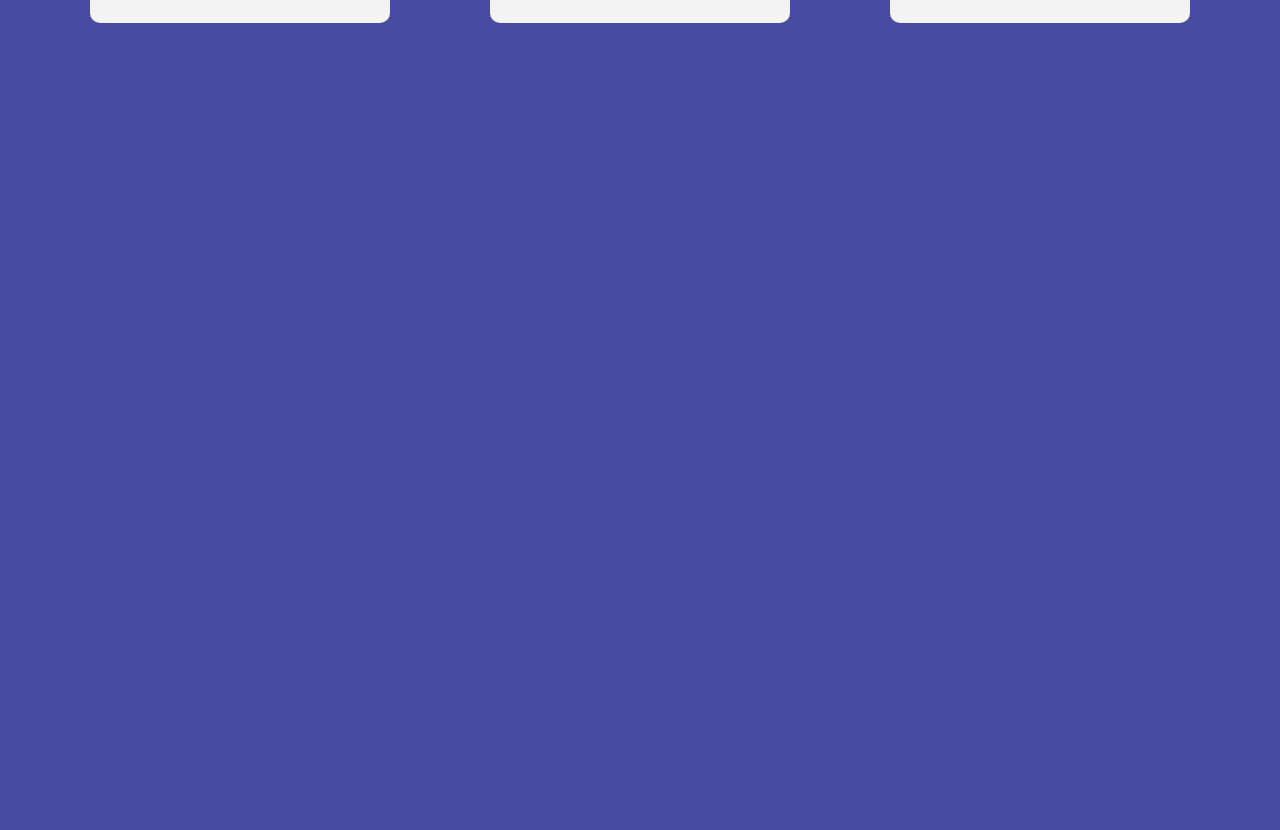
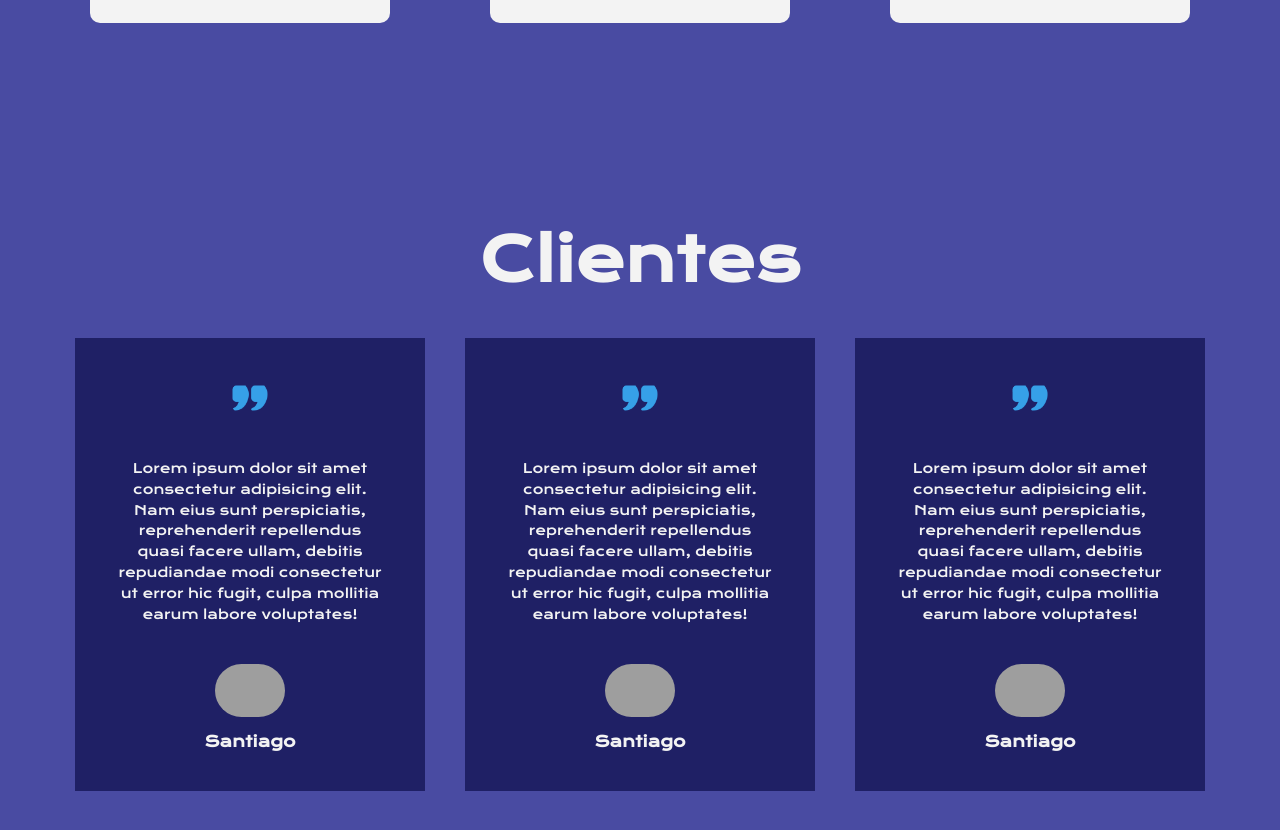
Before and after one commit to SantiPaper/landing-codebros, a React (Vite) app in the folder landingpage/: page / in a window 1280 px wide. Shown: the part 1160-1990 px from the top of the page. Before the commit the page ends 1283 px from the top, so only its background shows below. Built offline with nearby package versions, Linux system fonts and the light colour scheme; grey boxes are pictures that could not be loaded.

Commit message:
add clients component

```diff
--- a/landingpage/src/App.tsx
+++ b/landingpage/src/App.tsx
@@ -3,6 +3,7 @@ import { NavBar } from "./components/navbar";
 import { Hero } from "./components/Hero";
 import "./index.css";
 import { Services } from "./components/Services";
+import { Clients } from "./components/Clients";
 
 function App() {
   return (
@@ -11,6 +12,7 @@ function App() {
       <main>
         <Hero />
         <Services />
+        <Clients />
       </main>
     </Container>
   );
--- /dev/null
+++ b/landingpage/src/components/Client/index.tsx
@@ -0,0 +1,26 @@
+import { StyledClient } from "./style";
+import comilla from "../../assets/cita.png";
+
+export const Client = () => {
+  return (
+    <StyledClient>
+      <div>
+        <img width={40} src={comilla} alt="" />
+        <p>
+          Lorem ipsum dolor sit amet consectetur adipisicing elit. Nam eius sunt
+          perspiciatis, reprehenderit repellendus quasi facere ullam, debitis
+          repudiandae modi consectetur ut error hic fugit, culpa mollitia earum
+          labore voluptates!
+        </p>
+        <div>
+          <img
+            width={70}
+            src="https://cdn.pixabay.com/photo/2015/10/05/22/37/blank-profile-picture-973460_960_720.png"
+            alt="Profile pic"
+          />
+          <h3>Santiago</h3>
+        </div>
+      </div>
+    </StyledClient>
+  );
+};
--- /dev/null
+++ b/landingpage/src/components/Client/style.ts
@@ -0,0 +1,38 @@
+import {styled} from "styled-components"
+
+export const StyledClient = styled.article`
+background-color: beige;
+width: 35em;
+display: flex;
+align-items: flex-end;
+color: var(--color);
+
+& > div{
+  background-color: #1F2065;
+  display: flex;
+  flex-direction: column;
+  padding: 4rem;
+  justify-content: center;
+  gap: 4rem;
+  align-items: center;
+
+  & > div{
+    display: flex;
+    flex-direction: column;
+    align-items: center;
+    gap: 1.5rem;
+
+    font-size: 1.3rem;
+  }
+
+  p{
+    font-size: 1.3rem;
+    line-height: 1.6;
+    text-align: center;
+  }
+
+  img{
+    border-radius: 99rem;
+  }
+}
+`
--- /dev/null
+++ b/landingpage/src/components/Clients/index.tsx
@@ -0,0 +1,22 @@
+import { StyledClients } from "./style";
+import { Client } from "../Client";
+import "aos/dist/aos.css";
+import Aos from "aos";
+import { useEffect } from "react";
+
+export const Clients = () => {
+  useEffect(() => {
+    Aos.init();
+  }, []);
+
+  return (
+    <StyledClients>
+      <h2>Clientes</h2>
+      <div data-aos="zoom-in">
+        <Client />
+        <Client />
+        <Client />
+      </div>
+    </StyledClients>
+  );
+};
--- /dev/null
+++ b/landingpage/src/components/Clients/style.ts
@@ -0,0 +1,22 @@
+import {styled} from "styled-components"
+
+export const StyledClients = styled.article`
+display: flex;
+flex-direction: column;
+align-items: center;
+justify-content: center;
+gap: 4rem;
+padding: 10rem 2rem 10rem 2rem;
+color: var(--color);
+
+h2{
+  font-size: 6rem;
+}
+
+
+& > div{
+  display: flex;
+  gap: 4rem;
+}
+
+`
--- a/landingpage/src/components/Hero/style.ts
+++ b/landingpage/src/components/Hero/style.ts
@@ -30,7 +30,7 @@ h1{
 
 p{
     width: 100%;
-    max-width: 75ch;
+    max-width: 80ch;
     font-size: 1.4rem;
     margin-bottom: 4rem;
     animation: ${fadeIn} 1200ms forwards;
--- a/landingpage/src/components/animation/index.tsx
+++ b/landingpage/src/components/animation/index.tsx
@@ -9,7 +9,7 @@ type Props = {
 export const Animation = ({ title, description }: Props) => {
   Aos.init();
   return (
-    <StyledAnimation data-aos="fade-down">
+    <StyledAnimation data-aos="zoom-in">
       <h3>{title}</h3>
       <p>{description}</p>
     </StyledAnimation>
```
Also changed, not shown: landingpage/src/assets/cita.png (added).
